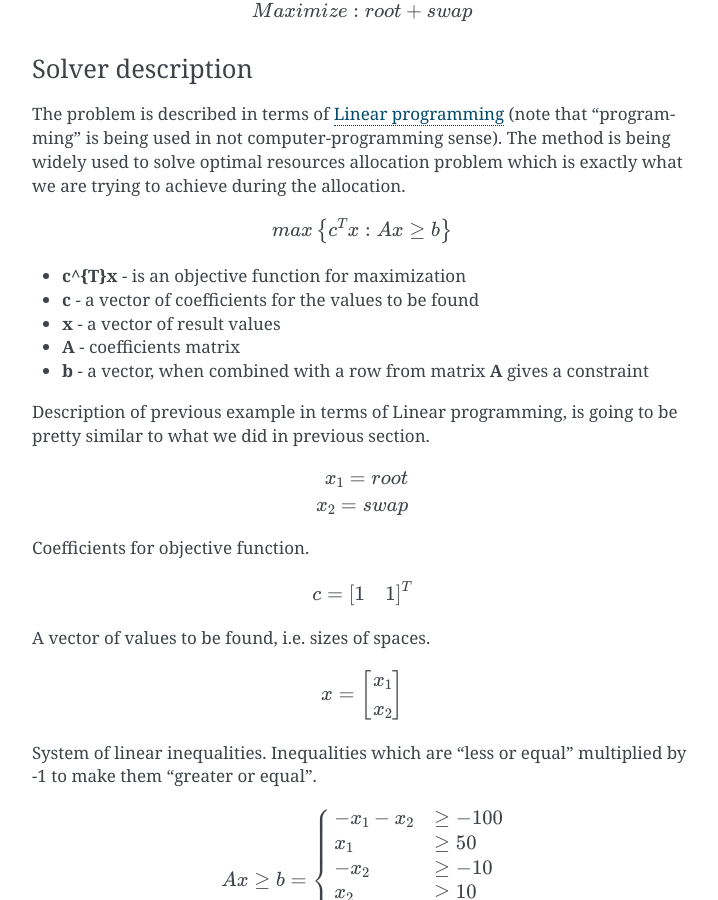
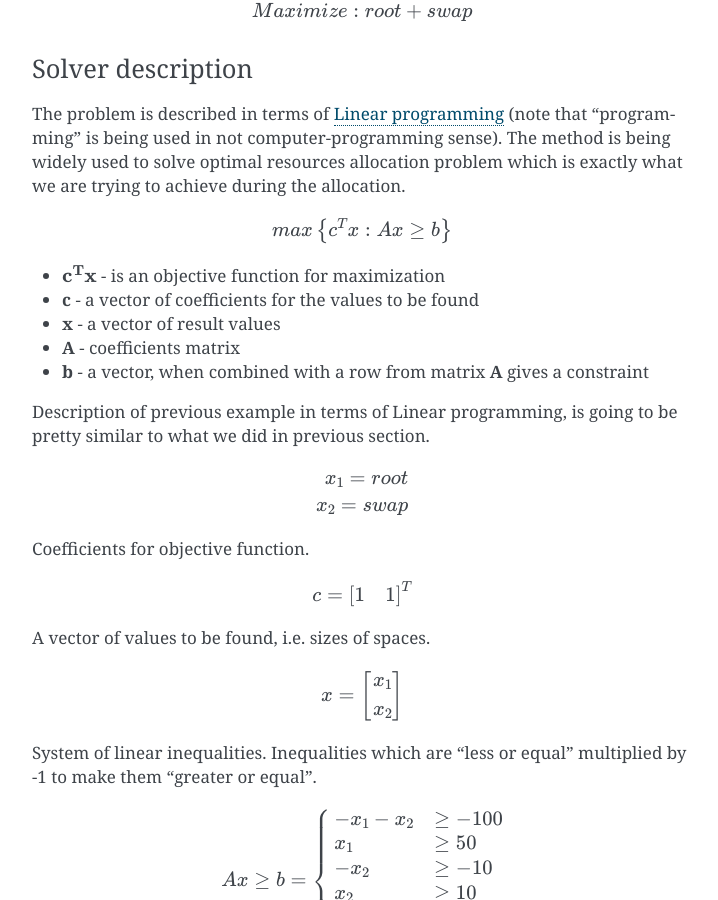
Before and after one commit to openstack-archive/bareon-allocator, a Sphinx documentation site: the page built from doc/source/architecture.rst, in a window 1280 px wide and 900 px high, scrolled down 4392 px. Shown: the whole window, without its empty margins (388-1106 px from the left). Built offline with Sphinx 7.4.7, drawn with Linux system fonts in a browser that asks for light colours.

```diff
--- a/doc/source/architecture.rst
+++ b/doc/source/architecture.rst
@@ -195,7 +195,7 @@ The problem is described in terms of `Linear programming <https://en.wikipedia.o
 
     max\left\{c^{T}x : Ax \ge b\right\}
 
-* **c^{T}x** - is an objective function for maximization
+* :math:`{\bf c^{T}x}` - is an objective function for maximization
 * **c** - a vector of coefficients for the values to be found
 * **x** - a vector of result values
 * **A** - coefficients matrix
```
